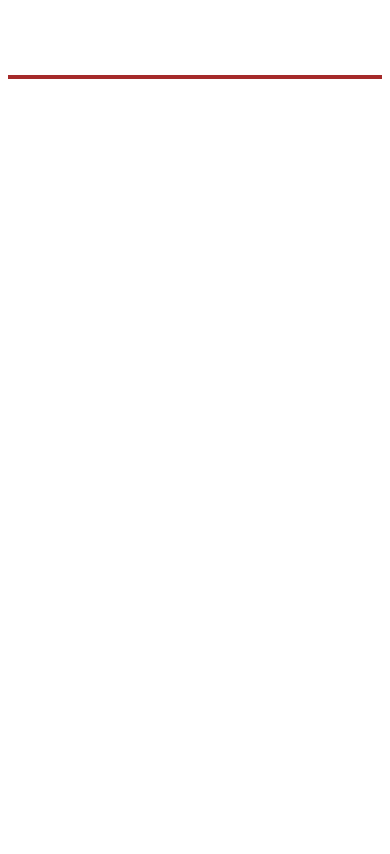
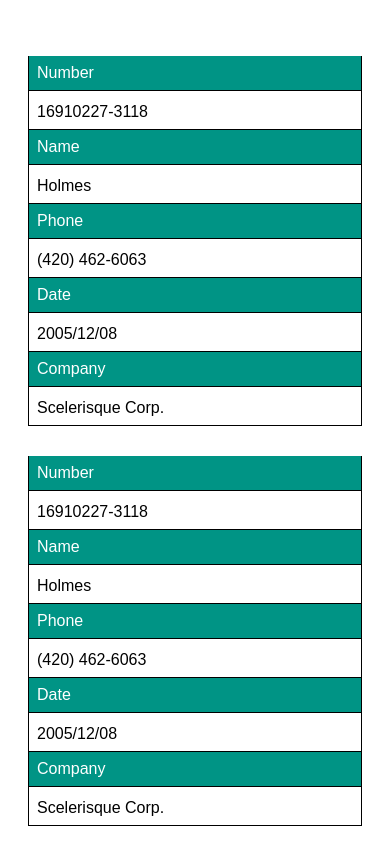
Before and after one commit to Serdyuk-prog/SHIFT-lab-test, a plain HTML site: page index.html in a window 390 px wide. Drawn offline with Linux system fonts and the light colour scheme.

Commit message:
table layout

```diff
--- a/index.html
+++ b/index.html
@@ -1,5 +1,6 @@
 <!DOCTYPE html>
 <html lang="en">
+
 <head>
     <meta charset="UTF-8">
     <meta http-equiv="X-UA-Compatible" content="IE=edge">
@@ -7,9 +8,31 @@
     <link rel="stylesheet" href="style.css">
     <title>Document</title>
 </head>
+
 <body>
-    <main>
+    <div class="table-container">
+        <div class="table-header">
+            <div class="headElement">Number</div>
+            <div class="headElement">Name</div>
+            <div class="headElement">Phone</div>
+            <div class="headElement">Date</div>
+            <div class="headElement">Company</div>
+        </div>
+        <div class="table-row">
+            <div data-label="Number">16910227-3118</div>
+            <div data-label="Name">Holmes</div>
+            <div data-label="Phone">(420) 462-6063</div>
+            <div data-label="Date">2005/12/08</div>
+            <div data-label="Company">Scelerisque Corp.</div>
+        </div>
+        <div class="table-row">
+            <div data-label="Number">16910227-3118</div>
+            <div data-label="Name">Holmes</div>
+            <div data-label="Phone">(420) 462-6063</div>
+            <div data-label="Date">2005/12/08</div>
+            <div data-label="Company">Scelerisque Corp.</div>
+        </div>
+    </div>
+</body>
 
-    </main>
-</body>
 </html>
--- a/style.css
+++ b/style.css
@@ -1,14 +1,151 @@
-body{
+body {
     font-family: Arial, Helvetica, sans-serif;
 }
 
-main{
-    display: flexbox;
-    background-color: antiquewhite;
-    border: 2px solid brown;
-    width: auto;
-    margin: 20% auto;
-    text-align: center;
+div {
+    box-sizing: border-box;
 }
 
-div
+.table-container {
+    display: block;
+    margin: 15% auto;
+    max-width: 1600px;
+}
+
+.table-header, .table-row {
+    display: flex;
+    flex-direction: row;
+    /* border-left: solid 1px black; */
+}
+
+.table-header :first-child {
+    border-left: solid 1px black;
+}
+
+.table-header div{
+    border-top: solid 1px black;
+    background: #009485;
+    color: #fff;
+}
+
+.table-row :first-child{
+    border-left: solid 1px black;
+}
+
+.table-row div{
+    width: calc(100% / 5);
+    text-align: center;
+    padding: 0.5em 0.5em;
+    border-right: solid 1px black;
+    border-bottom: solid 1px black;
+    overflow: hidden;
+}
+
+.table-header div{
+    width: calc(100% / 5);
+    text-align: center;
+    padding: 0.5em 0.5em;
+    border-right: solid 1px black;
+    border-bottom: solid 1px black;
+}
+
+
+@media screen and (max-width: 420px) {
+    .table-header{
+        display: none;
+    }
+    .table-row{
+        flex-direction: column;
+        margin-bottom: 30px;
+    }
+    .table-row div{
+        width: 100%;
+        text-align: start;
+        border-left: solid 1px black;
+    }
+    .table-container{
+       margin-right: 20px;
+       margin-left: 20px;
+    }
+    .table-row div:before {
+        display: flex;
+        border-bottom: solid 1px black;
+        margin: -.5em -.5em .75em -.5em;
+        padding: .5em;
+        content: attr(data-label);
+        color: #fff;
+        background: #009485;
+    }
+}
+
+
+
+
+
+
+
+
+
+
+
+
+
+
+
+
+
+
+
+
+
+
+/* .flex-table {
+    display: flex;
+    flex-direction: column;
+    border: 1px solid #ccc;
+    background: #fff;
+}
+.flex-table thead {
+    color: #fff;
+    background: #009485;
+}
+.flex-table thead tr,
+.flex-table tbody tr {
+    display: flex;
+}
+.flex-table tbody tr+tr {
+    border-top: 1px solid #ccc;
+}
+.flex-table thead tr th,
+.flex-table tbody tr td {
+    display: flex;
+    flex: 1;
+    padding: .5em;
+}
+@media screen and (max-width: 640px) {
+    .flex-table {
+        border: 0;
+    }
+    .flex-table thead {
+        display: none;
+    }
+    .flex-table tbody tr {
+        flex-direction: column;
+        margin: 1em;
+        border: 1px solid #ccc;
+    }
+    .flex-table tbody tr td {
+        flex-direction: column;
+    }
+    .flex-table tbody tr td+td {
+        border-top: 1px solid #ccc;
+    }
+    .flex-table tbody tr td:before {
+        display: flex;
+        align-items: center;
+        margin: -.5em -.5em .75em -.5em;
+        padding: .5em;
+        content: attr(data-label);
+        color: #fff;
+        background: #009485;
+    } */
```
